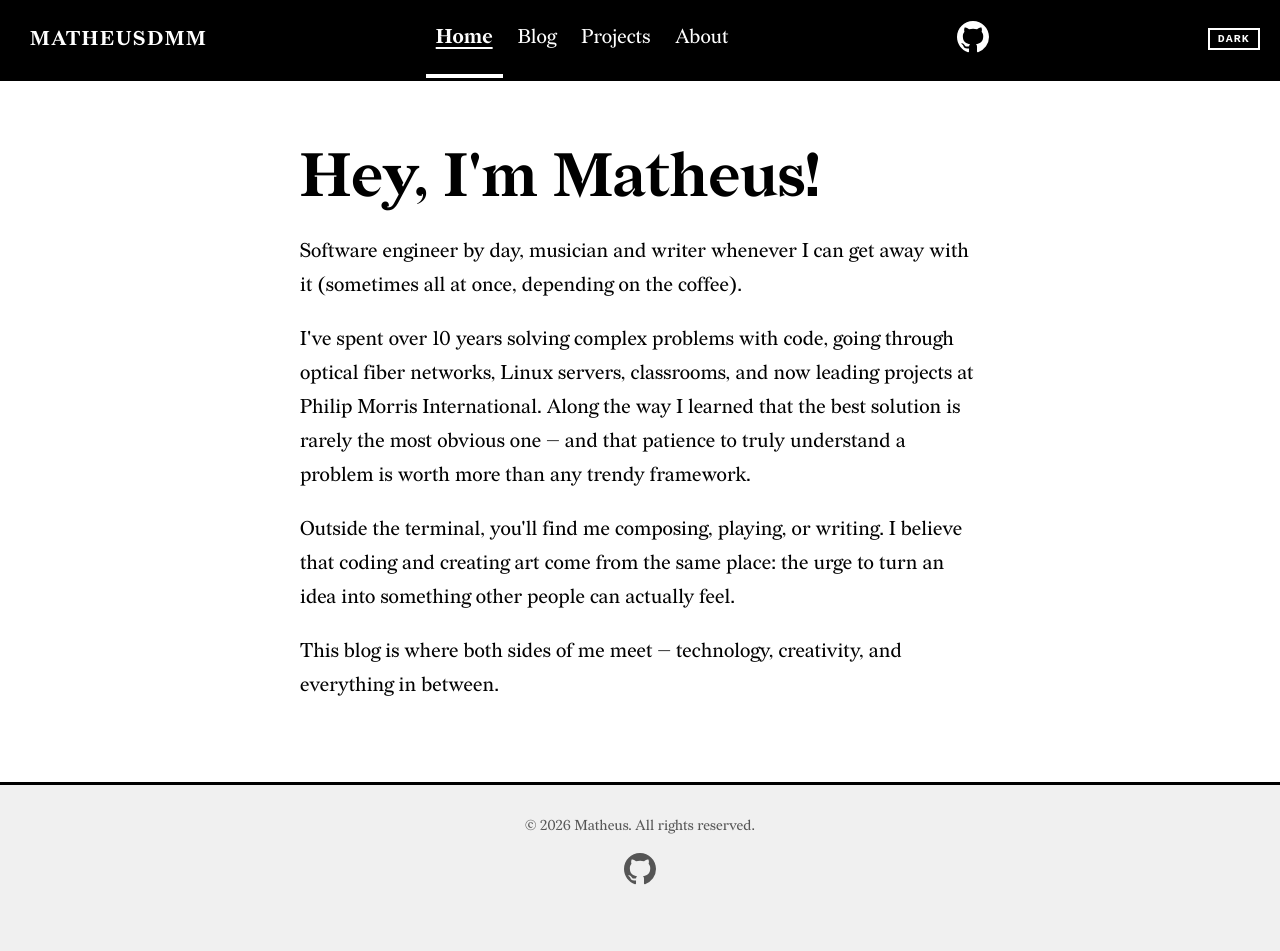
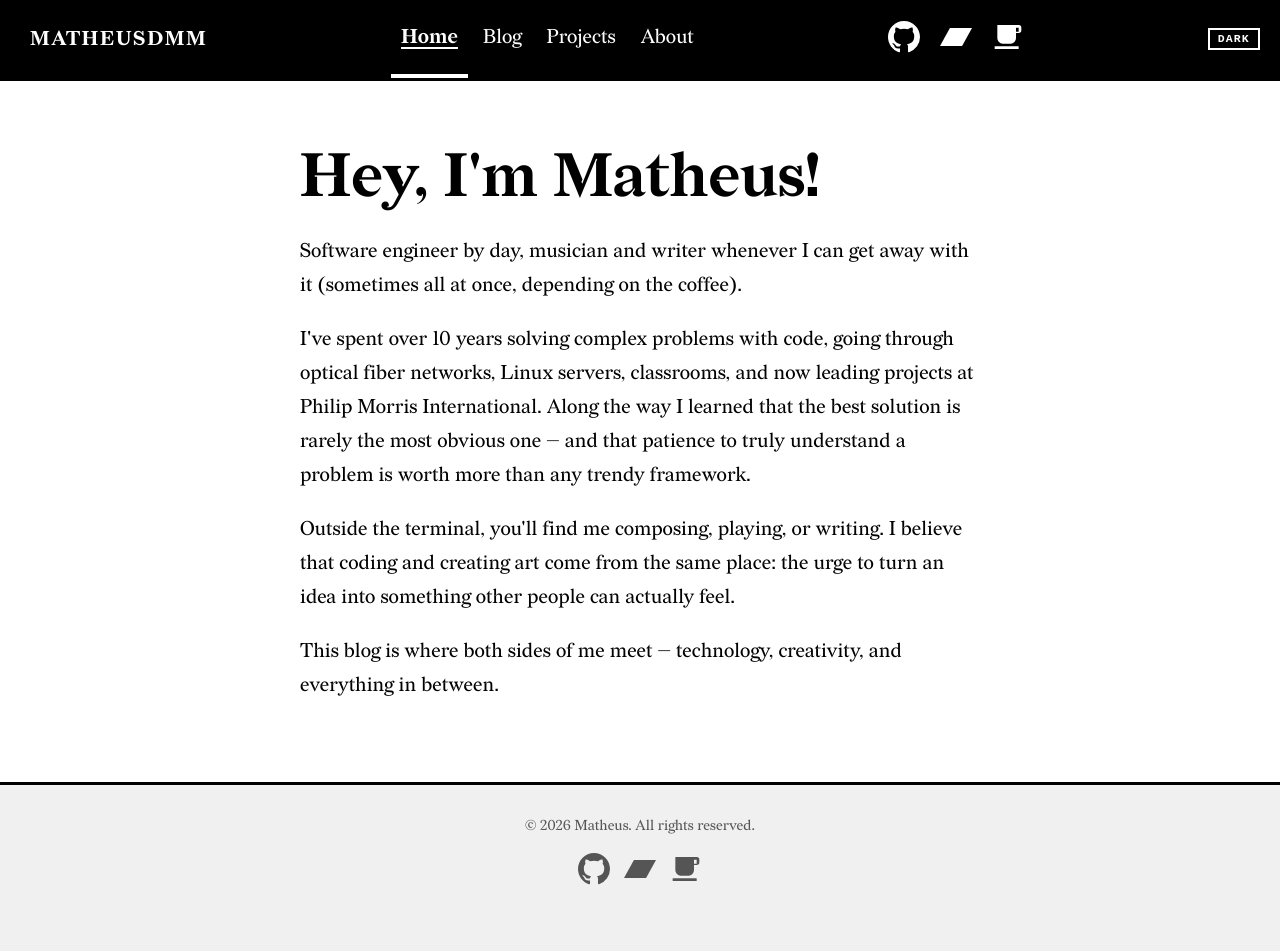
Before and after one commit to matheusdmm/MTH-Blog, an Astro site: page / in a window 1280 px wide. Built offline with nearby package versions, Linux system fonts and the light colour scheme; Astro itself is replaced by a stand-in of ours.

Commit message:
mobile fiends

```diff
--- a/src/components/Footer.astro
+++ b/src/components/Footer.astro
@@ -1,5 +1,5 @@
 ---
-import { GITHUB } from "../consts";
+import { GITHUB, BANDCAMP, KOFI } from "../consts";
 const today = new Date();
 ---
 
@@ -7,18 +7,30 @@ const today = new Date();
     &copy; {today.getFullYear()} Matheus. All rights reserved.
     <div class="social-links">
         <a href={GITHUB} target="_blank">
-            <span class="sr-only">Go to My GitHub</span>
-            <svg
-                viewBox="0 0 16 16"
-                aria-hidden="true"
-                width="32"
-                height="32"
-                astro-icon="social/github"
+            <span class="sr-only">Go to my GH Profile</span>
+            <svg viewBox="0 0 16 16" aria-hidden="true" width="32" height="32"
                 ><path
                     fill="currentColor"
                     d="M8 0C3.58 0 0 3.58 0 8c0 3.54 2.29 6.53 5.47 7.59.4.07.55-.17.55-.38 0-.19-.01-.82-.01-1.49-2.01.37-2.53-.49-2.69-.94-.09-.23-.48-.94-.82-1.13-.28-.15-.68-.52-.01-.53.63-.01 1.08.58 1.23.82.72 1.21 1.87.87 2.33.66.07-.52.28-.87.51-1.07-1.78-.2-3.64-.89-3.64-3.95 0-.87.31-1.59.82-2.15-.08-.2-.36-1.02.08-2.12 0 0 .67-.21 2.2.82.64-.18 1.32-.27 2-.27.68 0 1.36.09 2 .27 1.53-1.04 2.2-.82 2.2-.82.44 1.1.16 1.92.08 2.12.51.56.82 1.27.82 2.15 0 3.07-1.87 3.75-3.65 3.95.29.25.54.73.54 1.48 0 1.07-.01 1.93-.01 2.2 0 .21.15.46.55.38A8.012 8.012 0 0 0 16 8c0-4.42-3.58-8-8-8z"
                 ></path></svg
             >
         </a>
+        <a href={BANDCAMP} target="_blank">
+            <span class="sr-only">Go to My Bandcamp</span>
+            <svg viewBox="0 0 24 24" aria-hidden="true" width="32" height="32"
+                ><path
+                    fill="currentColor"
+                    d="M0 18.75l7.437-13.5H24L16.563 18.75z"></path></svg
+            >
+        </a>
+        <a href={KOFI} target="_blank">
+            <span class="sr-only">Support me on Ko-fi</span>
+            <svg viewBox="0 0 24 24" aria-hidden="true" width="32" height="32"
+                ><path
+                    fill="currentColor"
+                    d="M2 21h18v-2H2M20 8h-2V5h2m0-2H4v10a4 4 0 004 4h6a4 4 0 004-4V9h2a2 2 0 002-2V5a2 2 0 00-2-2z"
+                ></path></svg
+            >
+        </a>
     </div>
 </footer>
--- a/src/components/Header.astro
+++ b/src/components/Header.astro
@@ -1,5 +1,5 @@
 ---
-import { SITE_TITLE, GITHUB } from "../consts";
+import { SITE_TITLE, GITHUB, BANDCAMP, KOFI } from "../consts";
 import HeaderLink from "./HeaderLink.astro";
 ---
 
@@ -14,7 +14,7 @@ import HeaderLink from "./HeaderLink.astro";
         </div>
         <div class="social-links">
             <a href={GITHUB} target="_blank">
-                <span class="sr-only">Go to Astro's GitHub repo</span>
+                <span class="sr-only">Go to my GH Profile</span>
                 <svg
                     viewBox="0 0 16 16"
                     aria-hidden="true"
@@ -26,9 +26,44 @@ import HeaderLink from "./HeaderLink.astro";
                     ></path></svg
                 >
             </a>
+            <a href={BANDCAMP} target="_blank">
+                <span class="sr-only">Go to My Bandcamp</span>
+                <svg
+                    viewBox="0 0 24 24"
+                    aria-hidden="true"
+                    width="32"
+                    height="32"
+                    ><path
+                        fill="currentColor"
+                        d="M0 18.75l7.437-13.5H24L16.563 18.75z"
+                    ></path></svg
+                >
+            </a>
+            <a href={KOFI} target="_blank">
+                <span class="sr-only">Support me on Ko-fi</span>
+                <svg
+                    viewBox="0 0 24 24"
+                    aria-hidden="true"
+                    width="32"
+                    height="32"
+                    ><path
+                        fill="currentColor"
+                        d="M2 21h18v-2H2M20 8h-2V5h2m0-2H4v10a4 4 0 004 4h6a4 4 0 004-4V9h2a2 2 0 002-2V5a2 2 0 00-2-2z"
+                    ></path></svg
+                >
+            </a>
         </div>
-        <button id="theme-toggle" class="theme-toggle" aria-label="Toggle dark mode">DARK</button>
-        <button class="menu-toggle" id="menu-toggle" aria-label="Toggle menu" aria-expanded="false">
+        <button
+            id="theme-toggle"
+            class="theme-toggle"
+            aria-label="Toggle dark mode">DARK</button
+        >
+        <button
+            class="menu-toggle"
+            id="menu-toggle"
+            aria-label="Toggle menu"
+            aria-expanded="false"
+        >
             <span></span>
             <span></span>
             <span></span>
@@ -36,26 +71,30 @@ import HeaderLink from "./HeaderLink.astro";
     </nav>
 </header>
 <script>
-    const themeBtn = document.getElementById('theme-toggle') as HTMLButtonElement;
-    const menuBtn = document.getElementById('menu-toggle') as HTMLButtonElement;
-    const headerEl = menuBtn.closest('header') as HTMLElement;
+    const themeBtn = document.getElementById(
+        "theme-toggle",
+    ) as HTMLButtonElement;
+    const menuBtn = document.getElementById("menu-toggle") as HTMLButtonElement;
+    const headerEl = menuBtn.closest("header") as HTMLElement;
 
     function syncTheme() {
-        const isDark = document.documentElement.getAttribute('data-theme') === 'dark';
-        themeBtn.textContent = isDark ? 'LIGHT' : 'DARK';
+        const isDark =
+            document.documentElement.getAttribute("data-theme") === "dark";
+        themeBtn.textContent = isDark ? "LIGHT" : "DARK";
     }
 
-    themeBtn.addEventListener('click', () => {
-        const current = document.documentElement.getAttribute('data-theme') || 'light';
-        const next = current === 'dark' ? 'light' : 'dark';
-        document.documentElement.setAttribute('data-theme', next);
-        localStorage.setItem('theme', next);
+    themeBtn.addEventListener("click", () => {
+        const current =
+            document.documentElement.getAttribute("data-theme") || "light";
+        const next = current === "dark" ? "light" : "dark";
+        document.documentElement.setAttribute("data-theme", next);
+        localStorage.setItem("theme", next);
         syncTheme();
     });
 
-    menuBtn.addEventListener('click', () => {
-        const isOpen = headerEl.classList.toggle('menu-open');
-        menuBtn.setAttribute('aria-expanded', String(isOpen));
+    menuBtn.addEventListener("click", () => {
+        const isOpen = headerEl.classList.toggle("menu-open");
+        menuBtn.setAttribute("aria-expanded", String(isOpen));
     });
 
     syncTheme();
--- a/src/consts.ts
+++ b/src/consts.ts
@@ -4,3 +4,5 @@
 export const SITE_TITLE = "MATHEUSDMM";
 export const SITE_DESCRIPTION = "My place, be welcome!";
 export const GITHUB = "https://github.com/matheusdmm";
+export const BANDCAMP = "https://aheroforghosts.bandcamp.com";
+export const KOFI = "https://ko-fi.com/"; // TODO: add your Ko-fi username
```
Also changed, not shown: src/content/blog/building-this-blog.md (+3 -1 lines).
